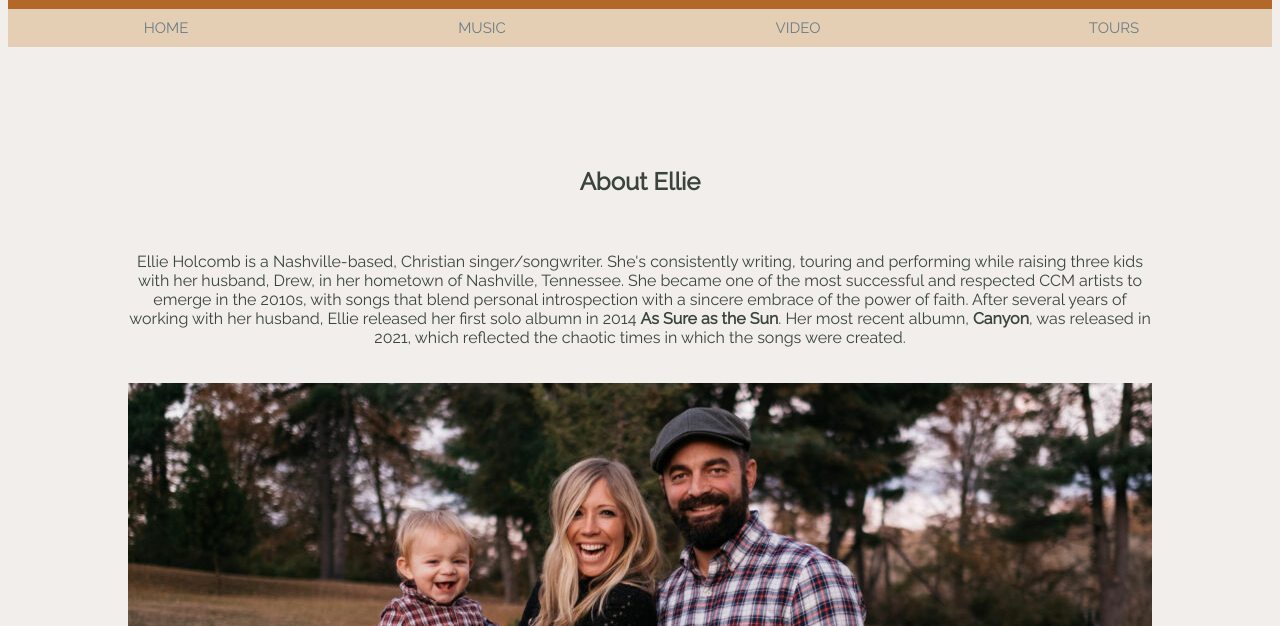
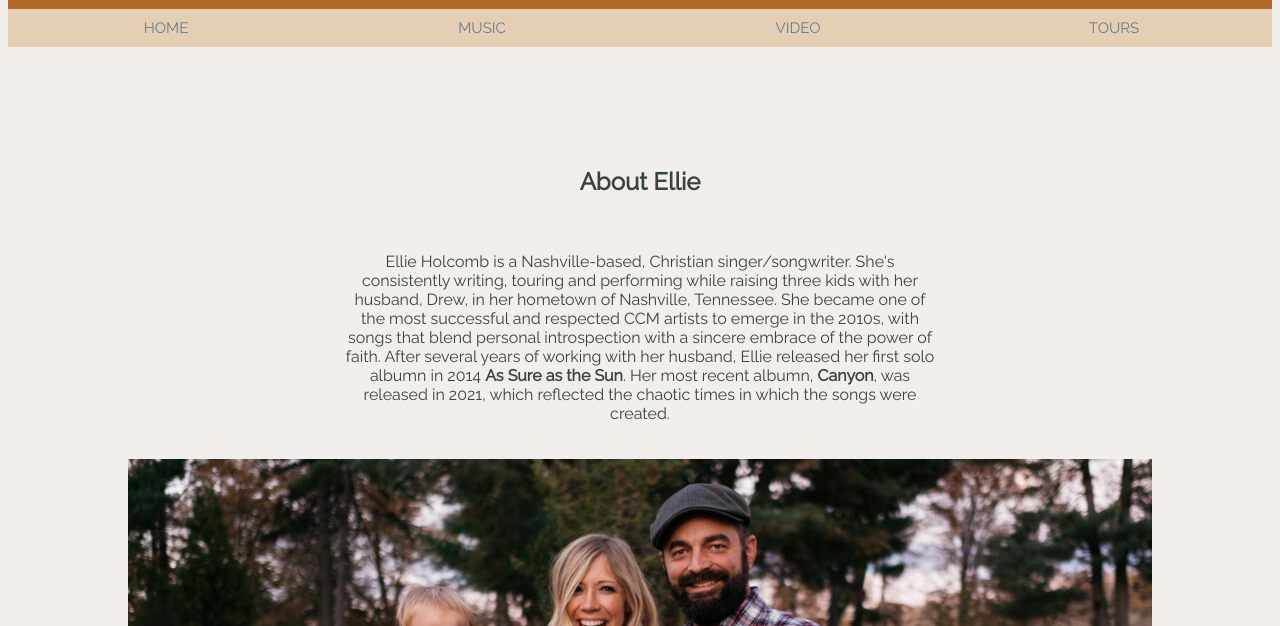
Before and after one commit to emilyreinneck/EllieHolcombFanpage, a plain HTML site: page index.html in a window 1280 px wide. Shown: the part 174-800 px from the top of the page. Drawn offline with Linux system fonts and the light colour scheme.

Commit message:
Add files via upload

```diff
--- a/main.css
+++ b/main.css
@@ -137,7 +137,8 @@ a:link {
 
 .about {
   padding: 20px;
-  margin: auto;
+  margin-left: 20%;
+  margin-right: 20%;
 }
 
 .sep24 {
```
